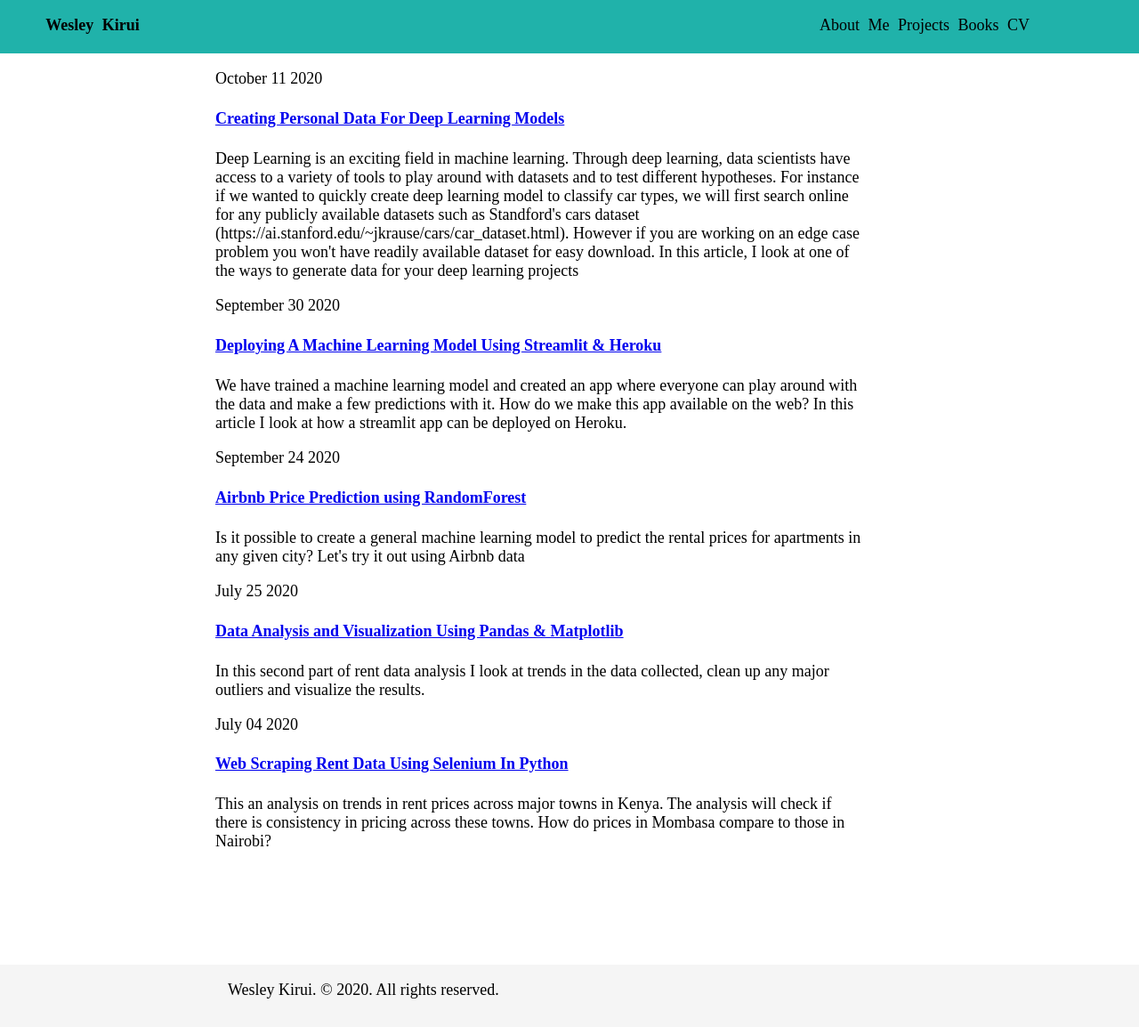
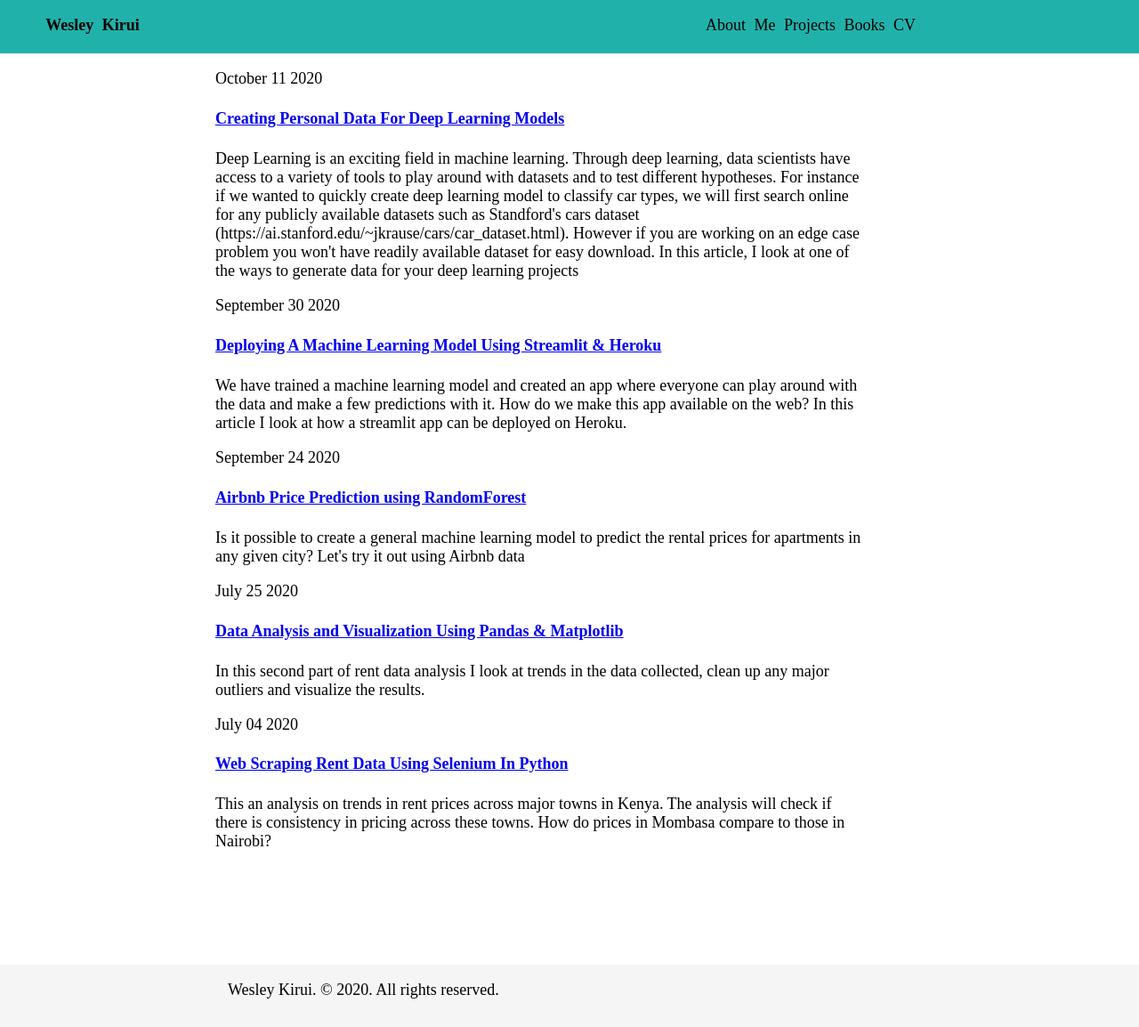
Before and after one commit to wkirui/wkirui.github.io, a Jekyll site: the page built from index.html, in a window 1280 px wide. Shown: the whole page at 89% size. Built offline with Jekyll 4.4.1, drawn with Linux system fonts in a browser that asks for light colours; nearby versions of some CDN libraries.

Commit message:
resized navbar and updated gem file

```diff
--- a/assets/css/style.css
+++ b/assets/css/style.css
@@ -79,7 +79,7 @@
     /* bottom: 5px; */
     bottom: 0;
     height: 60px;
-    width: 40vw;
+    width: 60vw;
     background-color:lightseagreen;
     font-size: large;
     /* font-weight: 200; */
```
Also changed, not shown: Gemfile.lock.
